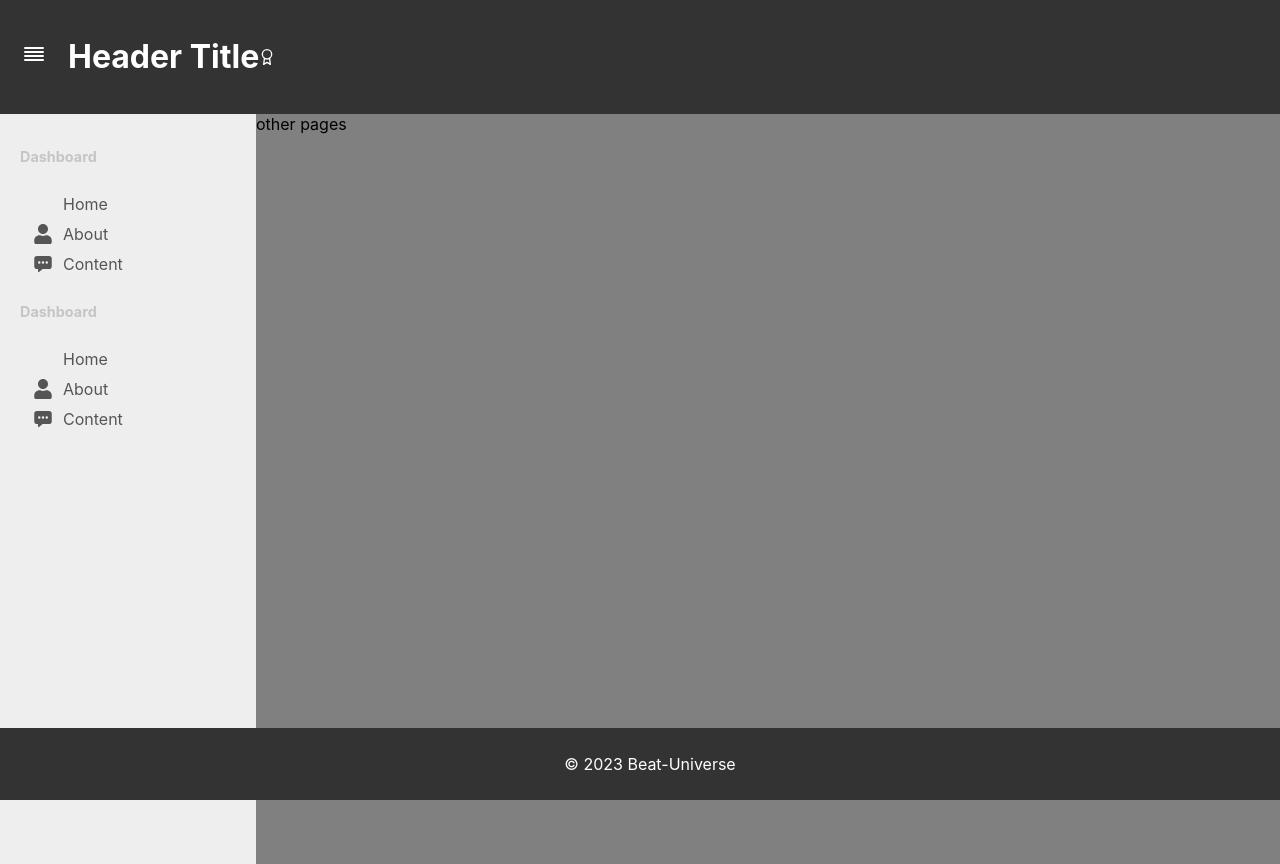
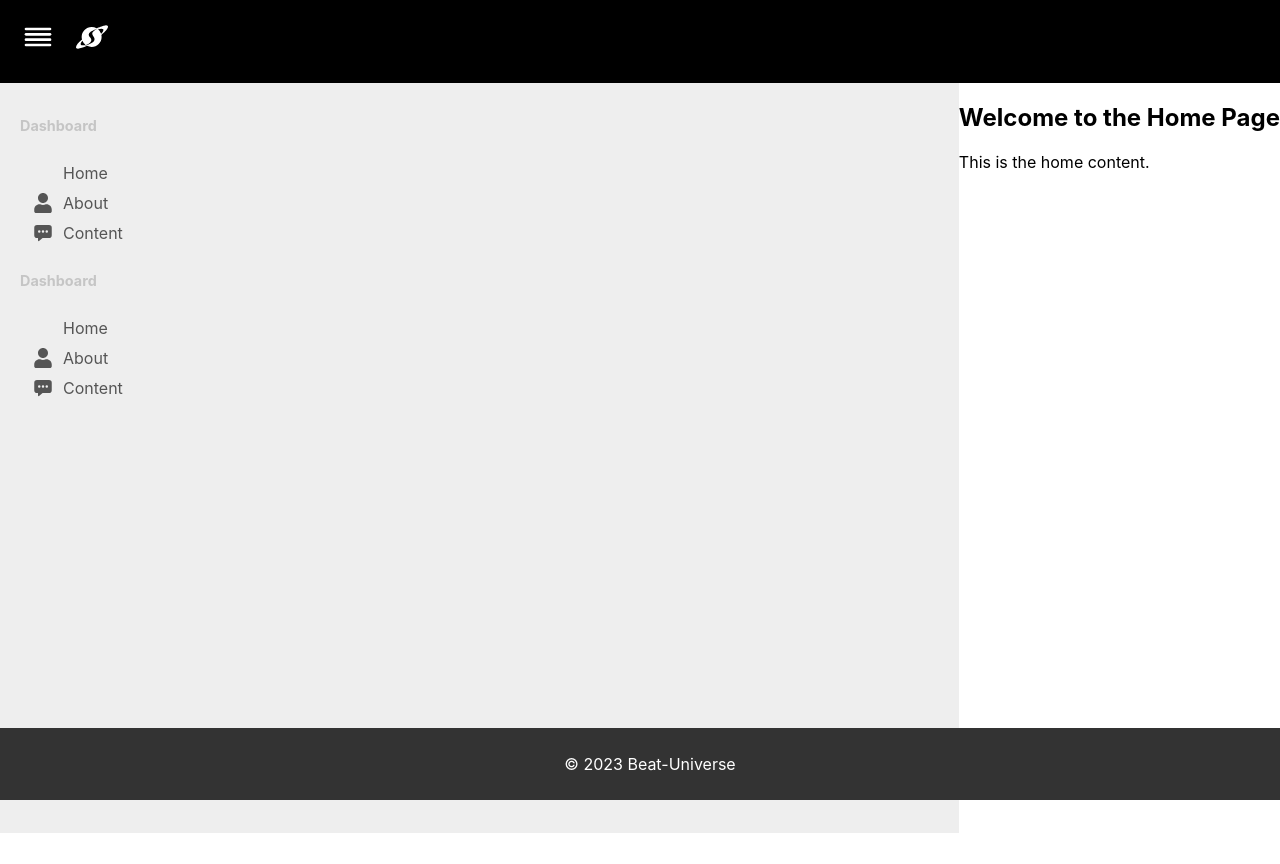
Before and after one commit to gajigaji04/Beat-Universe, a React (Create React App) app in the folder client/: page / in a window 1280 px wide. After the commit the page ends 833 px from the top, so only its background shows below. Built offline with nearby package versions, Linux system fonts and the light colour scheme; some icons are missing.

Commit message:
Temporary commit

```diff
--- a/client/src/App.css
+++ b/client/src/App.css
@@ -17,6 +17,11 @@ footer {
   text-align: center;
 }
 
+.routerPages {
+  flex: 4;
+  background-color: gray;
+}
+
 nav ul {
   list-style: none;
   padding: 0;
--- a/client/src/App.js
+++ b/client/src/App.js
@@ -15,13 +15,13 @@ function App() {
         <div className="container">
           {/* Sidebar */}
           <Sidebar />
-          <div className="others">other pages</div>
+          {/* <div className="others">other pages</div> */}
           <main>
-            {/* <Routes>
+            <Routes className="routerPages">
               <Route path="/" element={<Home />} />
               <Route path="/about" element={<About />} />
               <Route path="/contact" element={<Contact />} />
-            </Routes> */}
+            </Routes>
           </main>
         </div>
         <Footer />
--- a/client/src/components/Footer.jsx
+++ b/client/src/components/Footer.jsx
@@ -1,4 +1,3 @@
-// Footer.js
 import React from "react";
 import "../styles/Footer.css";
 
--- a/client/src/components/Header.jsx
+++ b/client/src/components/Header.jsx
@@ -1,6 +1,6 @@
-// Header.jsx
-import React from "react"; // Remove useState from React import
-import { FiAlignJustify, FiAward } from "react-icons/fi";
+import React, { useState } from "react";
+import { FiAlignJustify } from "react-icons/fi";
+import { SiStardock } from "react-icons/si";
 import "../styles/Header.css";
 
 function Header({ toggleSidebar }) {
@@ -13,10 +13,11 @@ function Header({ toggleSidebar }) {
         </button>
 
         {/* 헤더 타이틀 */}
-        <h1>Header Title</h1>
+        <h1>
+          <SiStardock className="headerLogoIcon" />
+        </h1>
 
         {/* 추가 아이콘 */}
-        <FiAward />
       </div>
     </header>
   );
--- a/client/src/styles/Header.css
+++ b/client/src/styles/Header.css
@@ -1,11 +1,11 @@
-/* Header.css */
 .header {
+  max-width: auto;
+  margin: 0 auto;
   display: flex;
   justify-content: space-between;
   align-items: center;
-  padding: 1rem;
-  background-color: #333;
-  color: #fff;
+  color: white;
+  background-color: black;
 }
 
 .content {
@@ -13,11 +13,15 @@
   align-items: center;
 }
 
+.headerLogoIcon {
+  margin: auto;
+}
+
 .sidebar-toggle-button {
   background: none;
   border: none;
   color: #fff;
   cursor: pointer;
-  font-size: 1.5rem;
-  margin-right: 1rem;
+  margin: 0 1rem;
+  font-size: 2rem;
 }
--- a/client/src/styles/Sidebar.css
+++ b/client/src/styles/Sidebar.css
@@ -1,10 +1,5 @@
 .container {
   display: flex;
-}
-
-.others {
-  flex: 4;
-  background-color: gray;
 }
 
 .sidebar {
```
Also changed, not shown: client/src/components/ParentComponent.jsx (deleted, +0 -18 lines).
